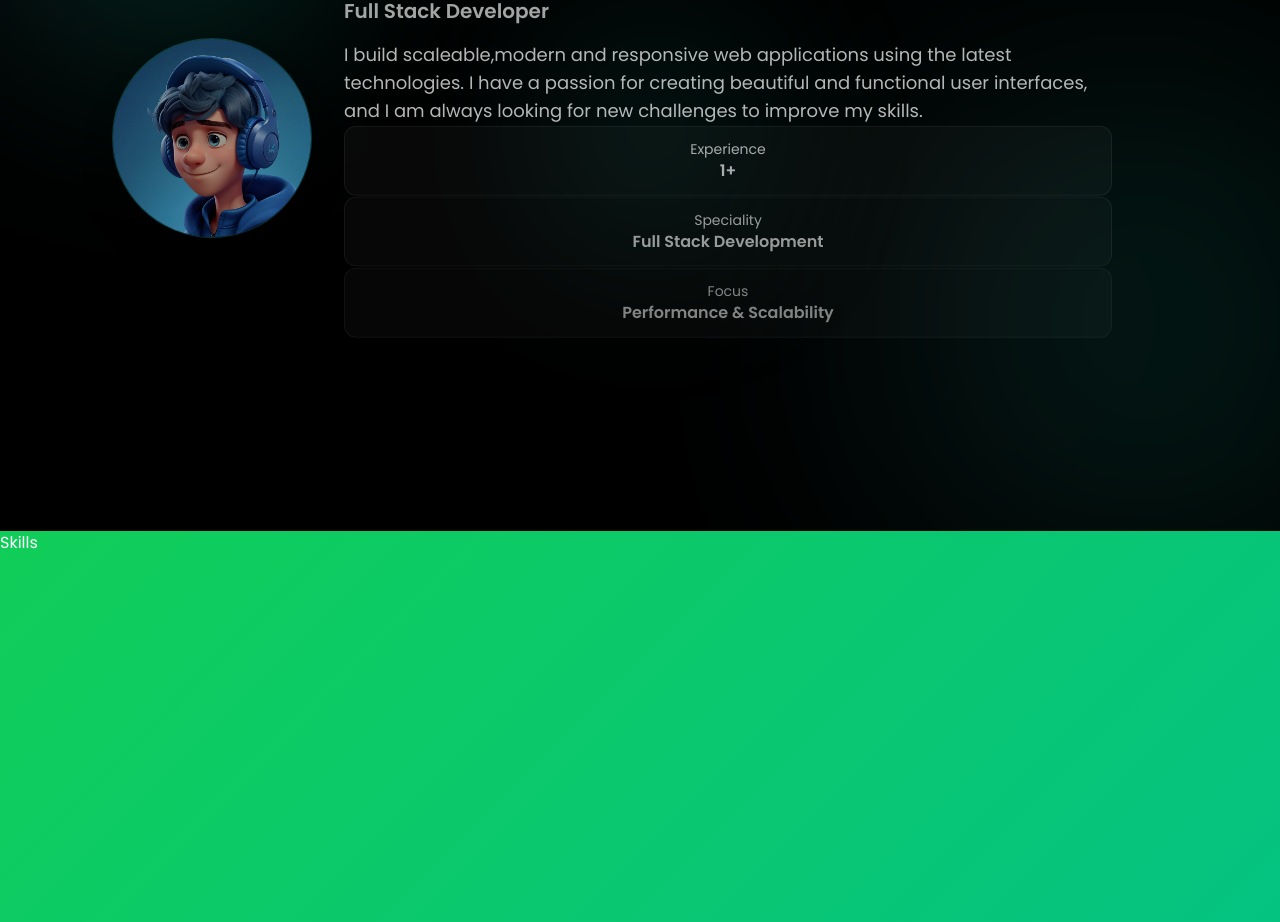
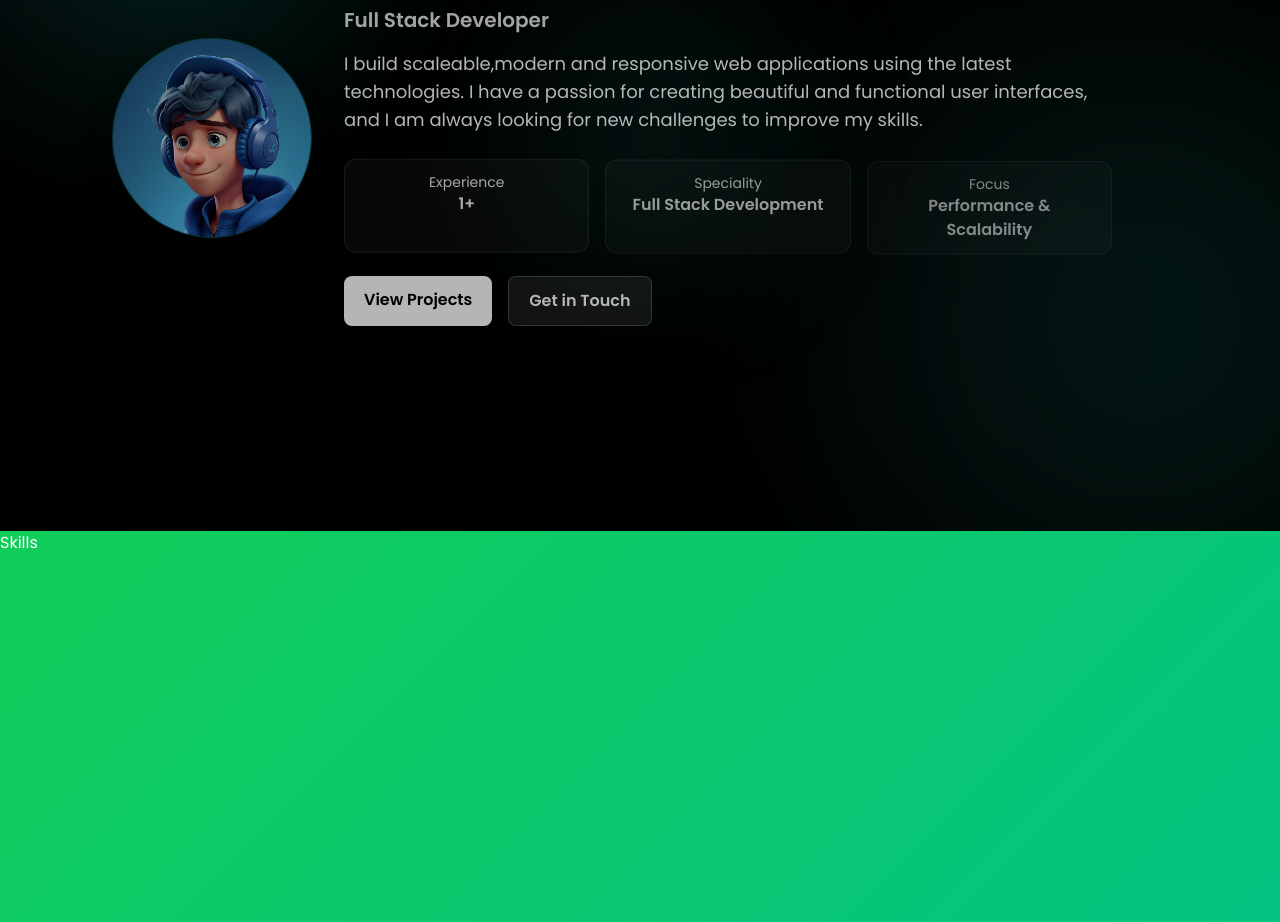
Before and after one commit to AngadAhluwalia/my-portfolio, a React (Vite) app: page / in a window 1280 px wide. Shown: the part 1069-1991 px from the top of the page. Built offline with nearby package versions, Linux system fonts and the light colour scheme.

Commit message:
added about buttons

```diff
--- a/src/section/About.jsx
+++ b/src/section/About.jsx
@@ -42,7 +42,7 @@ export default function About() {
             <p className="mt-4 text-grey-300 text-base sm:text-lg max-w-2xl md:max-w-3xl">
               I build scaleable,modern and responsive web applications using the latest technologies. I have a passion for creating beautiful and functional user interfaces, and I am always looking for new challenges to improve my skills.
             </p>
-            <div>
+            <div className="mt-6 grid grid-cols-2 sm:grid-cols-3 gap-3 sm:gap-4 max-w-2xl md:max-w-3xl ">
               {stats.map((item,i)=>(
                 <motion.div key={i} className="rounded-xl border border-white/10 bg-white/5 px-4 py-3 text-center
                 "
@@ -55,6 +55,10 @@ export default function About() {
                 </motion.div>
               ))}
             </div>
+            <div className="mt-6 flex flex-col sm:flex-row gap-3 sm:gap-4 justify-center md:justify-start">
+              <a href="#Projects" className="inline flex items-center justify-center rounded-lg bg-white text-black font-semibold px-5 py-3 hover:bg-gray-300">View Projects</a>
+              <a href="#Contact" className="inline-flex items-center justify-center rounded-lg border border-white/20 bg-white/10 text-white font-semibold px-5 py-3 hover:bg-white/20 transition">Get in Touch</a>
+            </div>
           </div>
 
       </motion.div>
```
